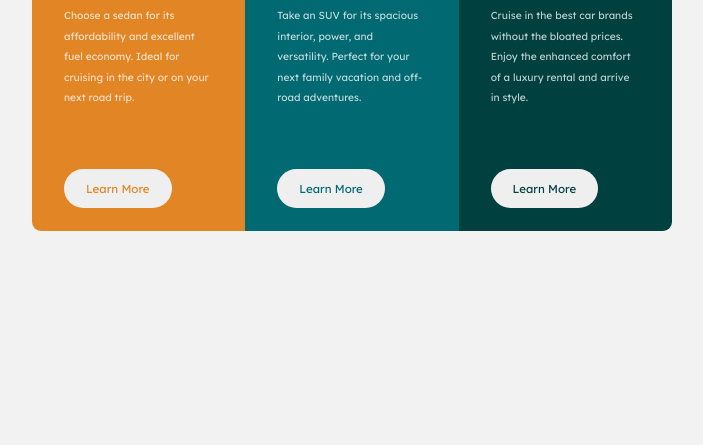
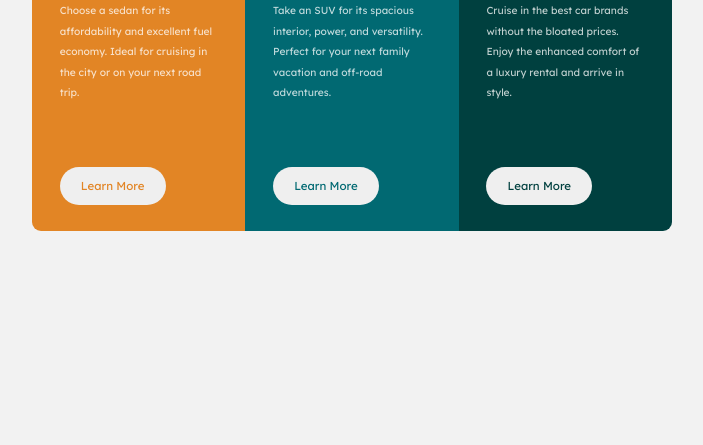
Before and after one commit to Pranavgithub433/card_challenge_frontentmentor, a plain HTML site: page index.html in a window 1280 px wide. Shown: the part 355-800 px from the top of the page, without its empty margins (288-991 px from the left). Drawn offline with Linux system fonts and the light colour scheme.

Commit message:
Add files via upload

```diff
--- a/style.css
+++ b/style.css
@@ -9,6 +9,7 @@ html {
 }
 * {
     margin:0;
+    box-sizing: border-box;
 }
 
 body {
@@ -41,11 +42,8 @@ body {
     border-radius:0 9px 9px 0;
 }
 .wrapper {
-    position:absolute;
-    top:10%;
-    right:15%;
-    left:15%;
-    bottom:15%;
+    height: 100%;
+    padding:13%;
 }
 p {
     line-height:1.6rem;
@@ -62,8 +60,8 @@ h1 {
     font-family: 'Big Shoulders Display' , 'cursive';
 }
 button {
-    height:14%;
-    width:72%;
+    height:12%;
+    width:67%;
     border:none;
     border-radius: 35px;
     margin-top:40%;
```
